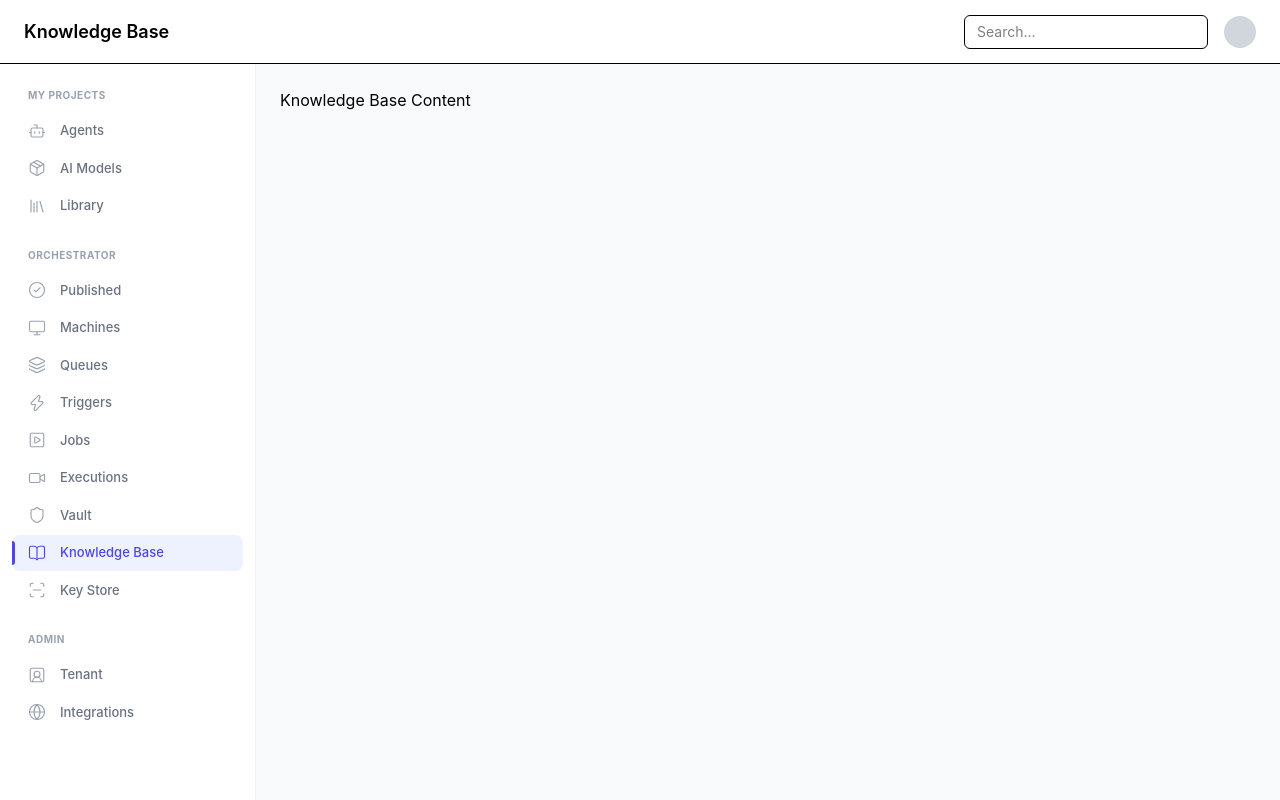
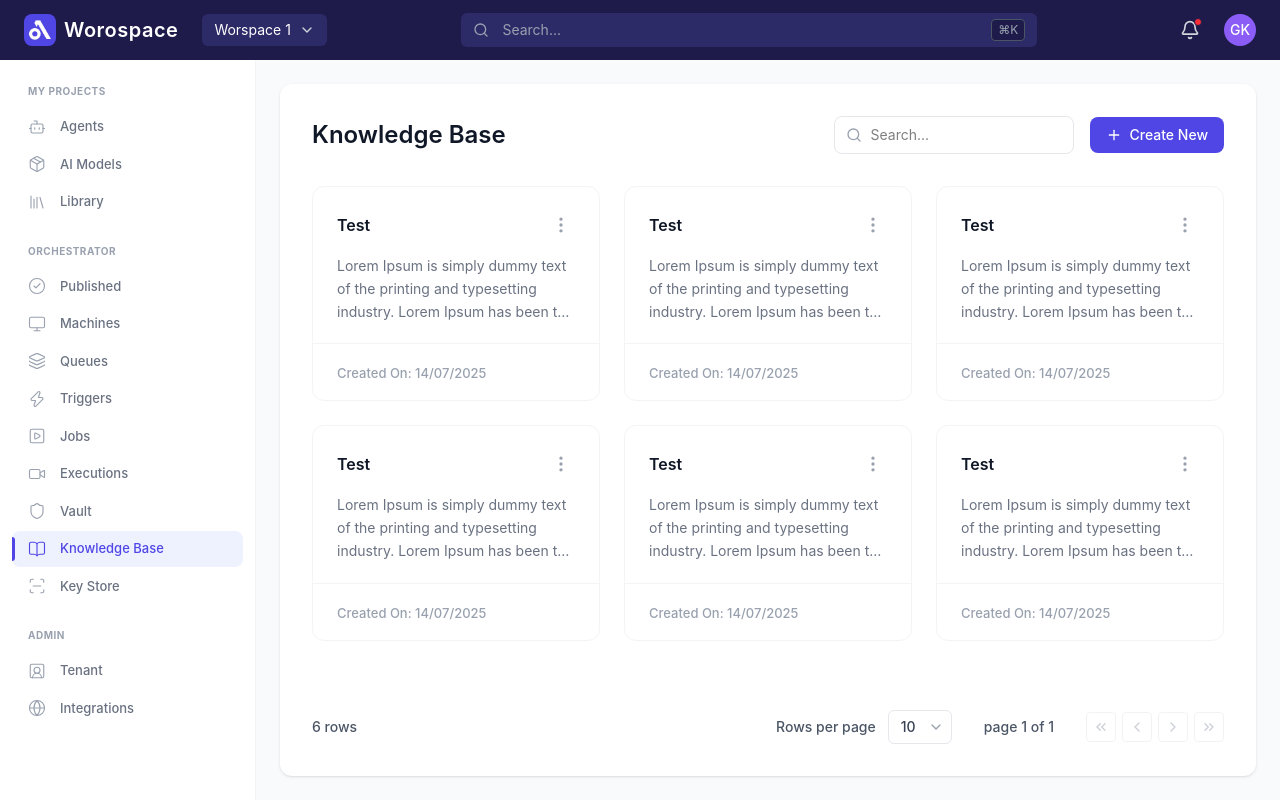
Before and after one commit to Om11013/react-project, a React (Vite) app: page /knowledge-base in a window 1280 px wide. Built offline with nearby package versions, Linux system fonts and the light colour scheme.

Commit message:
[feat] implement knowledge base dashboard with card view, pagination, and updated global header layout

```diff
--- a/index.html
+++ b/index.html
@@ -2,7 +2,7 @@
 <html lang="en">
   <head>
     <meta charset="UTF-8" />
-    <link rel="icon" type="image/svg+xml" href="/favicon.svg" />
+    <link rel="icon" type="image/jpeg" href="/src/assets/aventisia_logo.jpeg" />
     <meta name="viewport" content="width=device-width, initial-scale=1.0" />
     <title>aventisia-assignment</title>
   </head>
--- a/src/components/layout/Header.tsx
+++ b/src/components/layout/Header.tsx
@@ -1,16 +1,49 @@
+import { Search, Bell, ChevronDown } from 'lucide-react';
+
+import AventisiaLogo from '../../assets/aventisia_logo.jpeg';
+
 const Header = () => {
   return (
-    <header className="h-16 bg-white border-b flex items-center justify-between px-6">
-      <h2 className="text-lg font-semibold">Knowledge Base</h2>
+    <header className="h-[60px] bg-secondary flex items-center justify-between px-6 text-white shrink-0">
+      <div className="flex items-center gap-6">
+        <div className="flex items-center gap-2">
+          <img
+            src={AventisiaLogo}
+            alt="Aventisia Logo"
+            className="w-8 h-8 rounded-lg object-cover bg-white"
+          />
+          <span className="text-xl font-semibold tracking-wide">Worospace</span>
+        </div>
+
+        <button className="flex items-center gap-2 bg-[#2D2A68] hover:bg-[#38357A] transition-colors rounded-md px-3 py-1.5 text-sm">
+          <span>Worspace 1</span>
+          <ChevronDown className="w-4 h-4 text-gray-300" />
+        </button>
+      </div>
+
+      <div className="flex-1 max-w-xl mx-8">
+        <div className="relative flex items-center">
+          <Search className="w-4 h-4 text-gray-400 absolute left-3" />
+          <input
+            type="text"
+            placeholder="Search..."
+            className="w-full bg-[#2D2A68] border border-transparent focus:border-primary rounded-md pl-10 pr-12 py-1.5 text-sm text-white placeholder-gray-400 focus:outline-none transition-colors"
+          />
+          <span className="absolute right-3 text-xs text-gray-400 bg-[#1E1B4B] px-1.5 py-0.5 rounded border border-gray-600">
+            ⌘K
+          </span>
+        </div>
+      </div>
 
       <div className="flex items-center gap-4">
-        <input
-          type="text"
-          placeholder="Search..."
-          className="border rounded-md px-3 py-1.5 text-sm focus:outline-none focus:ring-2 focus:ring-primary"
-        />
+        <button className="relative p-2 hover:bg-[#2D2A68] rounded-full transition-colors text-gray-300 hover:text-white">
+          <Bell className="w-5 h-5" />
+          <span className="absolute top-1.5 right-1.5 w-2 h-2 bg-red-500 rounded-full border border-secondary"></span>
+        </button>
 
-        <div className="w-8 h-8 bg-gray-300 rounded-full" />
+        <div className="w-8 h-8 bg-[#8B5CF6] rounded-full flex items-center justify-center text-sm font-medium">
+          GK
+        </div>
       </div>
     </header>
   );
--- /dev/null
+++ b/src/features/knowledge-base/components/KnowledgeBaseCard.tsx
@@ -0,0 +1,38 @@
+import { MoreVertical } from 'lucide-react';
+
+interface KnowledgeBaseCardProps {
+  title: string;
+  description: string;
+  date: string;
+}
+
+const KnowledgeBaseCard = ({
+  title,
+  description,
+  date,
+}: KnowledgeBaseCardProps) => {
+  return (
+    <div className="bg-white rounded-xl border border-gray-100 hover:border-gray-200 hover:shadow-sm transition-all duration-200">
+      <div className="p-6 pb-5 flex flex-col gap-4">
+        <div className="flex items-center justify-between">
+          <h3 className="text-base font-semibold text-gray-900">{title}</h3>
+          <button className="text-gray-400 hover:text-gray-600 transition-colors rounded-md p-1">
+            <MoreVertical className="w-5 h-5" />
+          </button>
+        </div>
+
+        <p className="text-sm leading-relaxed text-gray-500 line-clamp-3">
+          {description}
+        </p>
+      </div>
+
+      <div className="px-6 py-4 border-t border-gray-100 mt-auto">
+        <span className="text-[13px] font-medium text-gray-400">
+          Created On: {date}
+        </span>
+      </div>
+    </div>
+  );
+};
+
+export default KnowledgeBaseCard;
--- /dev/null
+++ b/src/features/knowledge-base/components/KnowledgeBaseHeader.tsx
@@ -0,0 +1,27 @@
+import { Search, Plus } from 'lucide-react';
+
+const KnowledgeBaseHeader = () => {
+  return (
+    <div className="flex items-center justify-between mb-8">
+      <h1 className="text-2xl font-semibold text-gray-900">Knowledge Base</h1>
+
+      <div className="flex items-center gap-4">
+        <div className="relative">
+          <Search className="w-4 h-4 text-gray-400 absolute left-3 top-1/2 -translate-y-1/2" />
+          <input
+            type="text"
+            placeholder="Search..."
+            className="w-[240px] border border-gray-200 rounded-lg pl-9 pr-4 py-2 text-sm focus:outline-none focus:ring-2 focus:ring-primary focus:border-primary transition-all bg-white"
+          />
+        </div>
+
+        <button className="flex items-center gap-2 bg-primary hover:opacity-90 text-white px-4 py-2 rounded-lg text-sm font-medium transition-opacity cursor-pointer">
+          <Plus className="w-4 h-4" />
+          <span>Create New</span>
+        </button>
+      </div>
+    </div>
+  );
+};
+
+export default KnowledgeBaseHeader;
--- /dev/null
+++ b/src/features/knowledge-base/components/Pagination.tsx
@@ -0,0 +1,77 @@
+import {
+  ChevronLeft,
+  ChevronRight,
+  ChevronsLeft,
+  ChevronsRight,
+  ChevronDown,
+} from 'lucide-react';
+
+interface PaginationProps {
+  totalRows: number;
+  rowsPerPage: number;
+  currentPage: number;
+  totalPages: number;
+}
+
+const Pagination = ({
+  totalRows,
+  rowsPerPage,
+  currentPage,
+  totalPages,
+}: PaginationProps) => {
+  return (
+    <div className="flex items-center justify-between mt-8 text-sm text-gray-600">
+      <div className="font-medium">{totalRows} rows</div>
+
+      <div className="flex items-center gap-8">
+        <div className="flex items-center gap-3">
+          <span className="font-medium">Rows per page</span>
+          <div className="relative">
+            <select
+              defaultValue={rowsPerPage}
+              className="appearance-none border border-gray-200 rounded-md pl-3 pr-8 py-1.5 focus:outline-none focus:ring-2 focus:ring-primary bg-white text-gray-700 font-medium"
+            >
+              <option value="10">10</option>
+              <option value="20">20</option>
+              <option value="50">50</option>
+            </select>
+            <ChevronDown className="w-4 h-4 text-gray-400 absolute right-2 top-1/2 -translate-y-1/2 pointer-events-none" />
+          </div>
+        </div>
+
+        <div className="font-medium">
+          page {currentPage} of {totalPages}
+        </div>
+
+        <div className="flex items-center gap-1.5">
+          <button
+            className="p-1.5 rounded text-gray-400 hover:bg-gray-100 hover:text-gray-600 disabled:opacity-50 disabled:cursor-not-allowed transition-colors border border-gray-200"
+            disabled={currentPage === 1}
+          >
+            <ChevronsLeft className="w-4 h-4" />
+          </button>
+          <button
+            className="p-1.5 rounded text-gray-400 hover:bg-gray-100 hover:text-gray-600 disabled:opacity-50 disabled:cursor-not-allowed transition-colors border border-gray-200"
+            disabled={currentPage === 1}
+          >
+            <ChevronLeft className="w-4 h-4" />
+          </button>
+          <button
+            className="p-1.5 rounded text-gray-400 hover:bg-gray-100 hover:text-gray-600 disabled:opacity-50 disabled:cursor-not-allowed transition-colors border border-gray-200"
+            disabled={currentPage === totalPages}
+          >
+            <ChevronRight className="w-4 h-4" />
+          </button>
+          <button
+            className="p-1.5 rounded text-gray-400 hover:bg-gray-100 hover:text-gray-600 disabled:opacity-50 disabled:cursor-not-allowed transition-colors border border-gray-200"
+            disabled={currentPage === totalPages}
+          >
+            <ChevronsRight className="w-4 h-4" />
+          </button>
+        </div>
+      </div>
+    </div>
+  );
+};
+
+export default Pagination;
--- a/src/features/knowledge-base/pages/index.tsx
+++ b/src/features/knowledge-base/pages/index.tsx
@@ -1,5 +1,38 @@
+import KnowledgeBaseHeader from '../components/KnowledgeBaseHeader';
+import KnowledgeBaseCard from '../components/KnowledgeBaseCard';
+import Pagination from '../components/Pagination';
+
+const KNOWLEDGE_BASE_DATA = Array(6).fill({
+  title: 'Test',
+  description:
+    "Lorem Ipsum is simply dummy text of the printing and typesetting industry. Lorem Ipsum has been the industry's standard dummy",
+  date: '14/07/2025',
+});
+
 const KnowledgeBase = () => {
-  return <div>Knowledge Base Content</div>;
+  return (
+    <div className="flex flex-col h-full bg-white rounded-xl p-8 shadow-sm">
+      <KnowledgeBaseHeader />
+
+      <div className="grid grid-cols-1 md:grid-cols-2 lg:grid-cols-3 gap-6 mb-8 flex-1 content-start">
+        {KNOWLEDGE_BASE_DATA.map((item, index) => (
+          <KnowledgeBaseCard
+            key={index}
+            title={item.title}
+            description={item.description}
+            date={item.date}
+          />
+        ))}
+      </div>
+
+      <Pagination
+        totalRows={6}
+        rowsPerPage={10}
+        currentPage={1}
+        totalPages={1}
+      />
+    </div>
+  );
 };
 
 export default KnowledgeBase;
--- a/src/index.css
+++ b/src/index.css
@@ -1 +1,2 @@
 @import 'tailwindcss';
+@config "../tailwind.config.js";
```
Also changed, not shown: src/assets/aventisia_logo.jpeg (added).
